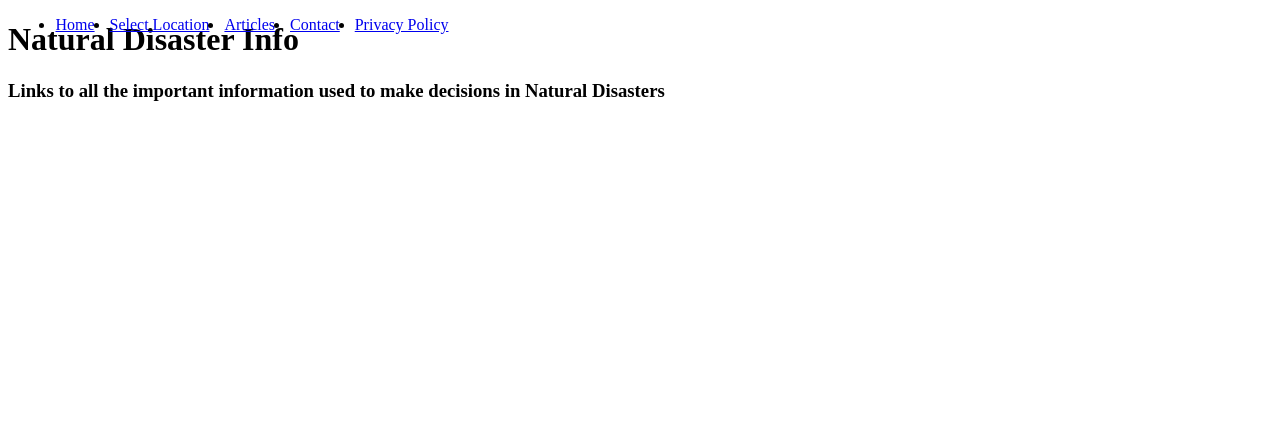
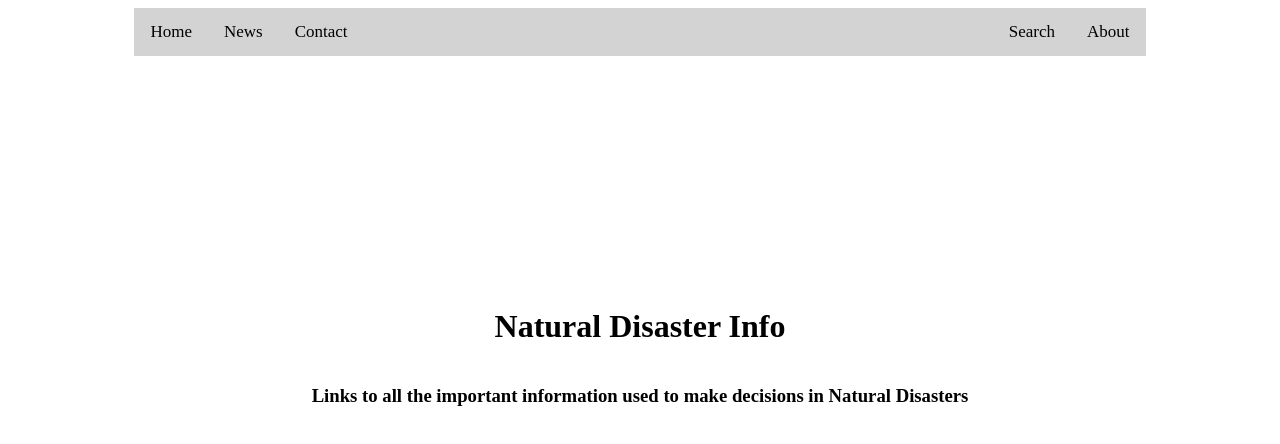
Before and after one commit to graveycoder/naturaldisasterinfo, a plain HTML site: page index.html in a window 1280 px wide. Drawn offline with Linux system fonts and the light colour scheme.

Commit message:
added code 3

```diff
--- a/index.html
+++ b/index.html
@@ -9,19 +9,21 @@
 </head>
 <body>
     <main>
-    <header id="header">
+
 
         <nav id="nav-bar">
-          <ul id="unorderedlist">
-          <li><div><a href="#features" class="nav-link">Home</a></div></li>
-          <li><div><a href="#product" class="nav-link">Select Location</a></div></li>
-          <li><div><a href="#footer" class="nav-link">Articles</a></div></li>
-          <li><div><a href="#footer" class="nav-link">Contact</a></div></li>
-          <li><div><a href="#footer" class="nav-link">Privacy Policy</a></div></li>
-          </ul>
+            <div class="topnav">
+                <a  href="#home">Home</a>
+                <a href="#news">News</a>
+                <a href="#contact">Contact</a>
+                <div class="topnav-right">
+                  <a href="#search">Search</a>
+                  <a href="#about">About</a>
+                </div>
+              </div>
         </nav>
 
-    </header>
+
     <div id="secondheader">
 <div><h1>Natural Disaster Info</h1></div>
 <div><h3>Links to all the important information used to make decisions in Natural Disasters</h3></div>
--- a/stylesheet.css
+++ b/stylesheet.css
@@ -1,6 +1,46 @@
 * {
     box-sizing: border-box;
 }
+
+
+  #nav-bar {
+    width: 80%;
+    background-color: lightgray;
+    margin: auto;
+      }
+.topnav {
+    background-color: transparent;
+    overflow: hidden;
+
+}
+.topnav a {
+  float: left;
+  color: black;
+  text-align: center;
+  padding: 14px 16px;
+  text-decoration: none;
+  font-size: 17px;
+
+}
+.topnav a:hover {
+  background-color: #ddd;
+  color: black;
+}
+.topnav-right {
+  float: right;
+}
+
+#secondheader {
+    margin-top: 50px;
+    height: 500px;
+    text-align: center;
+    vertical-align: center;
+    display: flex;
+    align-items: center;
+    flex-direction: column;
+    justify-content: center;
+  }
+
 
 .container {
     display: flex;
@@ -14,28 +54,3 @@
     margin-bottom: 2%; /* (100-32*3)/2 */
     position: relative;
   }
-
-  #header {
-    background-color: transparent;
-  display: flex;
-  justify-content: space-around;
-  position: fixed;
-  top: 0;
-  align-items: center;
-  }
-  #logo {
-    width: 60vw;
-  }
-  #unorderedlist {
-    display: flex;
-    flex-direction: row;
-    justify-content: space-around;
-    margin-top: 20px;
-    width: 35vw;
-        list-style-type: disc;
-      margin-block-start: 1em;
-      margin-block-end: 1em;
-      margin-inline-start: 0px;
-      margin-inline-end: 0px;
-      padding-inline-start: 40px;
-  }
```
